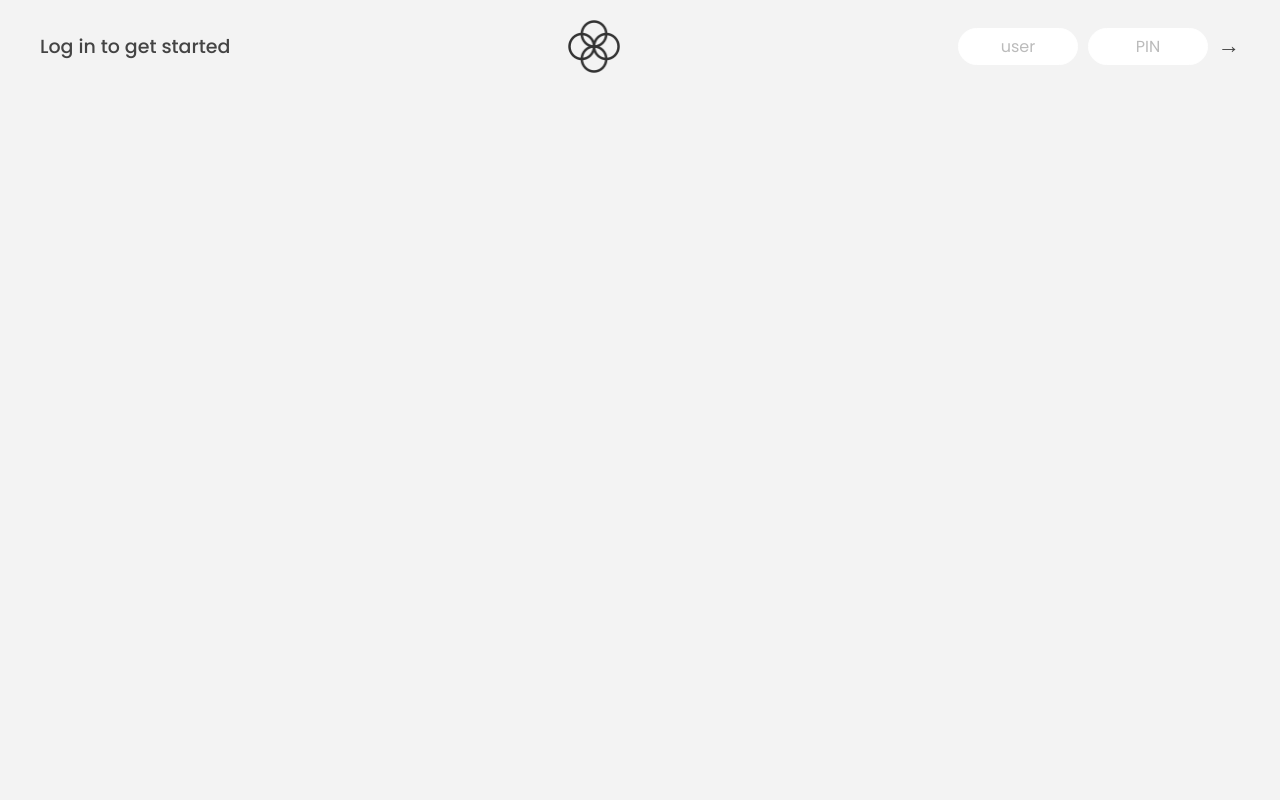
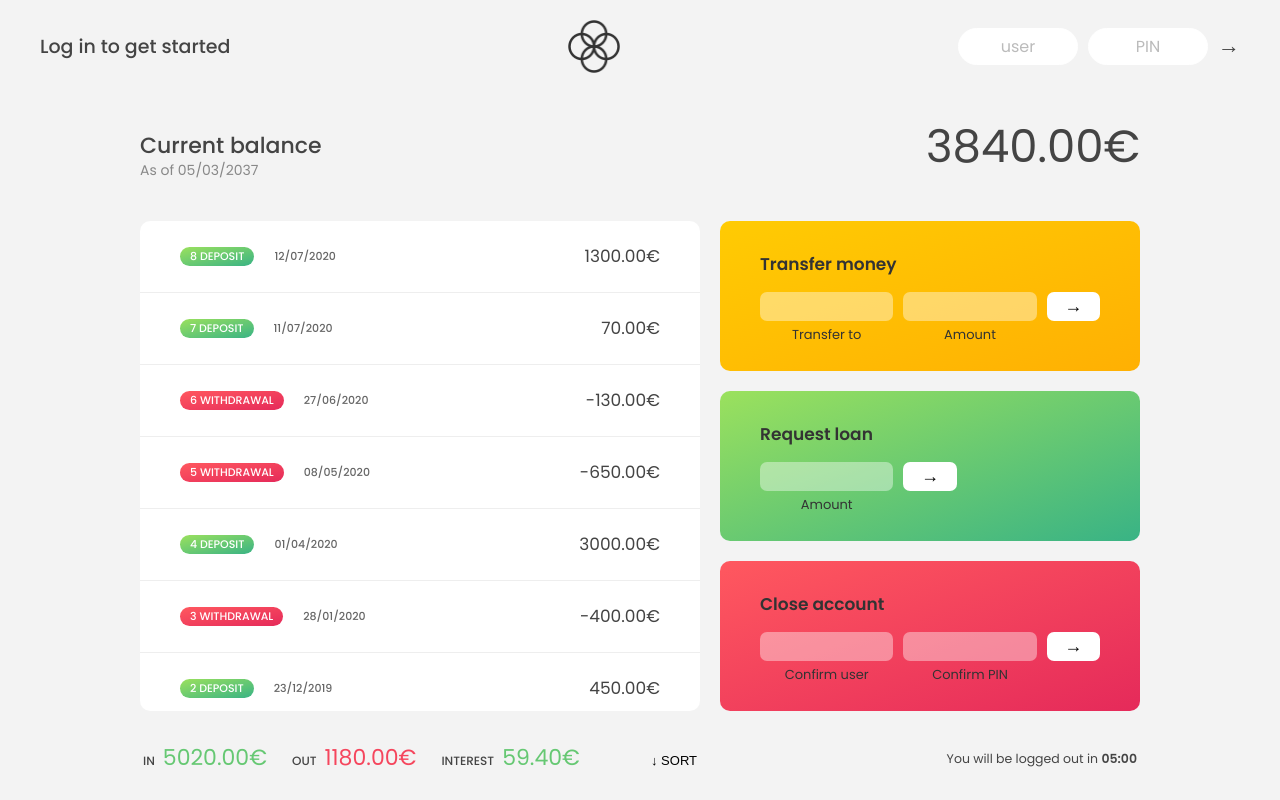
Before and after one commit to Belevtsov91/Bank_App, a website built with Vite: page index.html in a window 1280 px wide. Built offline with nearby package versions, Linux system fonts and the light colour scheme.

Commit message:
adding new

```diff
--- a/index.html
+++ b/index.html
@@ -18,7 +18,15 @@
     <!-- TOP NAVIGATION -->
     <nav>
       <p class="welcome">Log in to get started</p>
-      <img src="logo.png" alt="Logo" class="logo" />
+      <img
+        src="/logo.png"
+        alt="Logo"
+        class="logo"
+        onerror="
+          this.onerror = null;
+          this.src = 'public/logo.png';
+        "
+      />
       <form class="login">
         <input
           type="text"
--- a/src/main.js
+++ b/src/main.js
@@ -6,6 +6,18 @@ const account1 = {
   interestRate: 1.2,
   pin: 1111,
   type: `premium`,
+  currency: 'EUR',
+  locale: 'pt-PT',
+  movementsDates: [
+    '2019-11-18T21:31:17.178Z',
+    '2019-12-23T07:42:02.383Z',
+    '2020-01-28T09:15:04.904Z',
+    '2020-04-01T10:17:24.185Z',
+    '2020-05-08T14:11:59.604Z',
+    '2020-06-27T17:01:17.194Z',
+    '2020-07-11T23:36:17.929Z',
+    '2020-07-12T10:51:36.790Z',
+  ],
 };
 
 const account2 = {
@@ -14,6 +26,18 @@ const account2 = {
   interestRate: 1.5,
   pin: 2222,
   type: `premium`,
+  currency: 'USD',
+  locale: 'en-US',
+  movementsDates: [
+    '2019-11-01T13:15:33.035Z',
+    '2019-11-30T09:48:16.867Z',
+    '2019-12-25T06:04:23.907Z',
+    '2020-01-25T14:18:46.235Z',
+    '2020-02-05T16:33:06.386Z',
+    '2020-04-10T14:43:26.374Z',
+    '2020-06-25T18:49:59.371Z',
+    '2020-07-26T12:01:20.894Z',
+  ],
 };
 
 const account3 = {
@@ -22,6 +46,18 @@ const account3 = {
   interestRate: 0.7,
   pin: 3333,
   type: `standard`,
+  currency: 'GBP',
+  locale: 'en-GB',
+  movementsDates: [
+    '2019-11-18T21:31:17.178Z',
+    '2019-12-23T07:42:02.383Z',
+    '2020-01-28T09:15:04.904Z',
+    '2020-04-01T10:17:24.185Z',
+    '2020-05-08T14:11:59.604Z',
+    '2020-06-27T17:01:17.194Z',
+    '2020-07-11T23:36:17.929Z',
+    '2020-07-12T10:51:36.790Z',
+  ],
 };
 
 const account4 = {
@@ -30,6 +66,18 @@ const account4 = {
   interestRate: 1,
   pin: 4444,
   type: `basic`,
+  currency: 'EUR',
+  locale: 'de-DE',
+  movementsDates: [
+    '2019-11-18T21:31:17.178Z',
+    '2019-12-23T07:42:02.383Z',
+    '2020-01-28T09:15:04.904Z',
+    '2020-04-01T10:17:24.185Z',
+    '2020-05-08T14:11:59.604Z',
+    '2020-06-27T17:01:17.194Z',
+    '2020-07-11T23:36:17.929Z',
+    '2020-07-12T10:51:36.790Z',
+  ],
 };
 
 const accounts = [account1, account2, account3, account4];
@@ -59,17 +107,43 @@ const inputLoanAmount = document.querySelector('.form__input--loan-amount');
 const inputCloseUsername = document.querySelector('.form__input--user');
 const inputClosePin = document.querySelector('.form__input--pin');
 
-const displayMovements = function (movements, sort = false) {
+const formatMovementDate = function (date, locale) {
+  const calcDaysPassed = (date1, date2) =>
+    Math.round(Math.abs(date2 - date1) / (1000 * 60 * 60 * 24));
+
+  const daysPassed = calcDaysPassed(new Date(), date);
+
+  if (daysPassed === 0) return 'Today';
+  if (daysPassed === 1) return 'Yesterday';
+  if (daysPassed <= 7) return `${daysPassed} days ago`;
+
+  return new Intl.DateTimeFormat(locale).format(date);
+};
+
+const displayMovements = function (acc, sort = false) {
   containerMovements.innerHTML = '';
-  const movs = sort ? movements.slice().sort((a, b) => a - b) : movements;
-  movs.forEach(function (mov, i) {
+
+  const movementDatesSource = acc.movementsDates;
+  const movsWithDates = acc.movements.map((mov, i) => ({
+    mov,
+    movementDate: movementDatesSource[i],
+  }));
+
+  const movs = sort
+    ? movsWithDates.slice().sort((a, b) => a.mov - b.mov)
+    : movsWithDates;
+
+  movs.forEach(function ({ mov, movementDate }, i) {
     const type = mov > 0 ? 'deposit' : 'withdrawal';
+
+    const date = movementDate ? new Date(movementDate) : new Date();
+    const displayDate = formatMovementDate(date, acc.locale);
 
     const html = ` <div class="movements__row">
           <div class="movements__type movements__type--${type}">${i + 1} ${type}</div>
-          <div class="movements__value">${mov}€</div>
+          <div class="movements__date">${displayDate}</div>
+          <div class="movements__value">${mov.toFixed(2)}€</div>
         </div>`;
-
     containerMovements.insertAdjacentHTML('afterbegin', html);
   });
 };
@@ -92,12 +166,12 @@ const calcDisplaySummary = function (acc) {
   const incomes = acc.movements
     .filter(mov => mov > 0)
     .reduce((acc, mov) => acc + mov, 0);
-  labelSumIn.textContent = `${incomes}€`;
+  labelSumIn.textContent = `${incomes.toFixed(2)}€`;
 
   const out = acc.movements
     .filter(mov => mov < 0)
     .reduce((acc, mov) => acc + mov, 0);
-  labelSumOut.textContent = `${Math.abs(out)}€`;
+  labelSumOut.textContent = `${Math.abs(out).toFixed(2)}€`;
 
   const interest = acc.movements
     .filter(mov => mov > 0)
@@ -106,17 +180,17 @@ const calcDisplaySummary = function (acc) {
       return int >= 1;
     })
     .reduce((acc, int) => acc + int, 0);
-  labelSumInterest.textContent = `${interest}€`;
+  labelSumInterest.textContent = `${interest.toFixed(2)}€`;
 };
 
 const calcDisplayBalance = function (acc) {
   const balance = acc.movements.reduce((acc, mov) => acc + mov, 0);
   acc.balance = balance;
-  labelBalance.textContent = `${balance}€`;
+  labelBalance.textContent = `${balance.toFixed(2)}€`;
 };
 
 const updateUI = function (acc) {
-  displayMovements(acc.movements);
+  displayMovements(acc);
 
   calcDisplayBalance(acc);
 
@@ -124,6 +198,10 @@ const updateUI = function (acc) {
 };
 
 let currentAccount;
+
+currentAccount = account1;
+updateUI(currentAccount);
+containerApp.style.opacity = 1;
 
 btnLogin.addEventListener('click', function (e) {
   e.preventDefault();
@@ -138,6 +216,21 @@ btnLogin.addEventListener('click', function (e) {
       currentAccount.owner.split(' ')[0]
     }`;
     containerApp.style.opacity = 1;
+
+    const now = new Date();
+    const options = {
+      hour: 'numeric',
+      minute: 'numeric',
+      day: 'numeric',
+      month: 'numeric',
+      year: 'numeric',
+      // weekday: 'long',
+    };
+    labelDate.textContent = new Intl.DateTimeFormat(
+      currentAccount.locale,
+      options,
+    ).format(now);
+
     inputLoginUsername.value = inputLoginPin.value = '';
     inputLoginPin.blur();
 
@@ -168,6 +261,9 @@ btnTransfer.addEventListener('click', function (e) {
   ) {
     currentAccount.movements.push(-amount);
     receiverAcc.movements.push(amount);
+
+    currentAccount.movementsDates.push(new Date().toISOString());
+    receiverAcc.movementsDates.push(new Date().toISOString());
     updateUI(currentAccount);
   }
 });
@@ -176,10 +272,11 @@ btnLoan.addEventListener('click', function (e) {
   e.preventDefault();
   if (!currentAccount) return;
 
-  const amount = Number(inputLoanAmount.value);
+  const amount = Math.floor(inputLoanAmount.value);
 
   if (amount > 0 && currentAccount.movements.some(mov => mov >= amount * 0.1)) {
     currentAccount.movements.push(amount);
+    currentAccount.movementsDates.push(new Date().toISOString());
     updateUI(currentAccount);
   } else {
     alert('Loan request denied!');
@@ -212,6 +309,6 @@ btnSort.addEventListener('click', function (e) {
   e.preventDefault();
   if (!currentAccount) return;
 
-  displayMovements(currentAccount.movements, !sorted);
+  displayMovements(currentAccount, !sorted);
   sorted = !sorted;
 });
```
